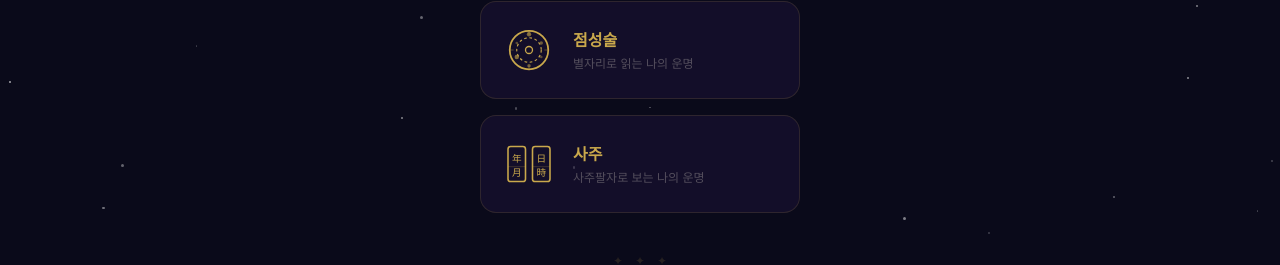
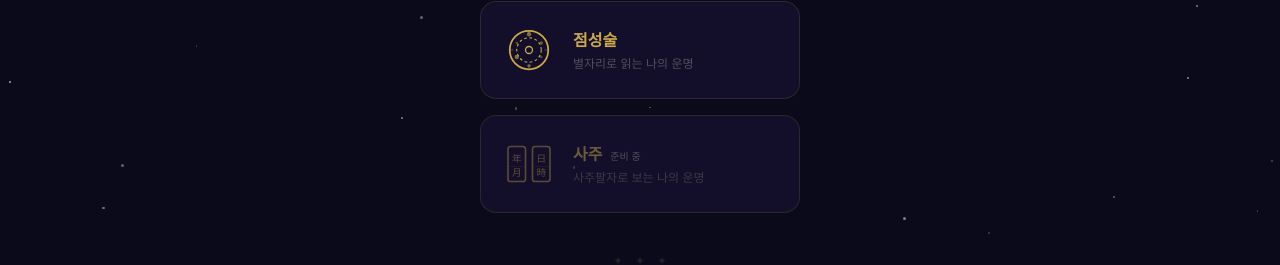
Before and after one commit to ounjuu/tarot-destiny-app, a Next.js app in the folder frontend/: page / in a window 1280 px wide. Shown: the part 426-691 px from the top of the page. Built offline with nearby package versions, Linux system fonts and the light colour scheme; no server answers; sample sign-in values are in the browser's storage.

Commit message:
Fix: 사주 서비스 준비 중 표시 개선

```diff
--- a/frontend/src/components/ServiceSelect.tsx
+++ b/frontend/src/components/ServiceSelect.tsx
@@ -45,13 +45,13 @@ export default function ServiceSelect({ onSelect }: ServiceSelectProps) {
         </button>
         <button
           onClick={() => onSelect("saju")}
-          className="fade-in w-full p-5 bg-purple-dark/30 border border-gold/15 rounded-2xl active:scale-[0.97] hover:bg-purple-dark/50 hover:border-gold/30 hover:scale-[1.02] transition-all duration-300 cursor-pointer flex items-center gap-4 group"
+          className="fade-in w-full p-5 bg-purple-dark/30 border border-gold/15 rounded-2xl active:scale-[0.97] hover:bg-purple-dark/50 hover:border-gold/30 hover:scale-[1.02] transition-all duration-300 cursor-pointer flex items-center gap-4 group relative overflow-hidden"
           style={{ animationDelay: "0.3s" }}
         >
-          <img src="/icons/saju-service.svg" alt="" className="w-11 h-11 sm:w-14 sm:h-14 group-hover:scale-110 transition-transform duration-300" />
+          <img src="/icons/saju-service.svg" alt="" className="w-11 h-11 sm:w-14 sm:h-14 group-hover:scale-110 transition-transform duration-300 opacity-40" />
           <div className="text-left">
-            <p className="text-gold font-bold text-base">사주</p>
-            <p className="text-foreground/30 text-xs mt-1">사주팔자로 보는 나의 운명</p>
+            <p className="text-gold/50 font-bold text-base">사주 <span className="text-[10px] text-foreground/30 font-normal ml-1">준비 중</span></p>
+            <p className="text-foreground/20 text-xs mt-1">사주팔자로 보는 나의 운명</p>
           </div>
         </button>
       </div>
```
